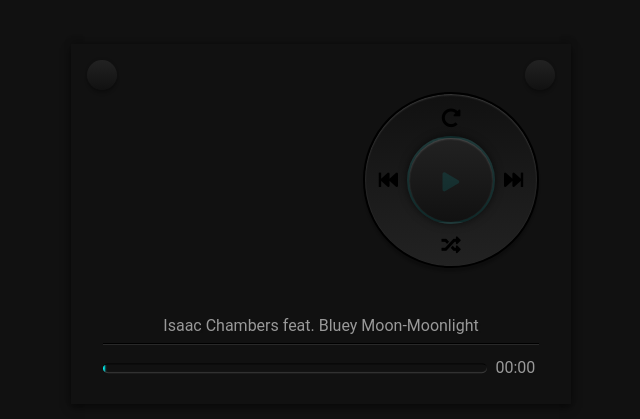
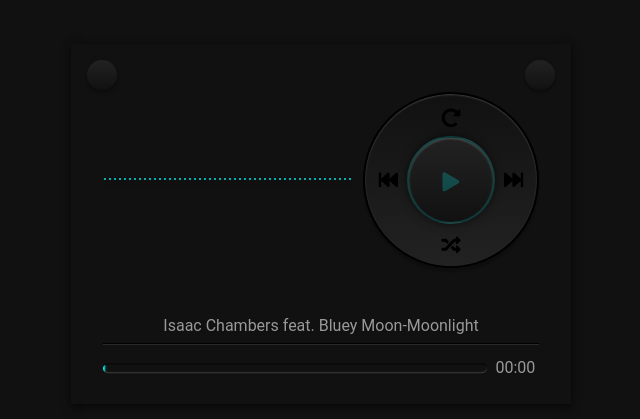
Before and after one commit to JakeChampion/Music-player, a plain HTML site: page index.html in a window 1280 px wide. Shown: the part 176-595 px from the top of the page, without its empty margins (319-959 px from the left). Drawn offline with Linux system fonts and the light colour scheme.

Commit message:
Audio Visualization was added.

```diff
--- a/index.html
+++ b/index.html
@@ -22,6 +22,16 @@
         id="audio"
       ></audio>
       <main>
+        <!-- <div class="vz-wrapper -canvas"></div> -->
+        <!-- <audio
+            src="music/Bratia Stereo - Ayayay (ft. Tony Tonite).mp3"
+            id="audio"
+          ></audio> -->
+
+        <div class="vz-wrapper -canvas">
+          <canvas id="myCanvas" width="250" height="150"></canvas>
+        </div>
+
         <div class="player">
           <i class="fas fa-redo-alt"></i>
           <i class="fa fa-fast-backward" id="prev"></i>
@@ -43,6 +53,7 @@
       </footer>
     </div>
 
+    <script src="library/myVisualizer.js"></script>
     <script src="script.js"></script>
   </body>
 </html>
--- /dev/null
+++ b/library/myVisualizer.js
@@ -0,0 +1,92 @@
+var BAR_PAD = 10;
+var BAR_WIDTH = 2;
+var MAX_BARS = 50;
+var MAX_BG_SCALE = 20;
+var SMOOTHING_SAMPLES = 10;
+
+let canvas = document.getElementById("myCanvas");
+let ctx = canvas.getContext("2d");
+
+var audioCtx, analyser, source;
+
+// canvas.width = window.innerWidth * 0.8;
+// canvas.height = window.innerHeight * 0.4;
+
+// window.onresize = function() {
+//   canvas.width = window.innerWidth * 0.8;
+//   canvas.height = window.innerHeight * 0.4;
+// };
+
+function draw_bars(values) {
+  var len = values.length - ~~(values.length / MAX_BARS) * 4;
+  var normFac = 255;
+  var maxValue = normFac;
+  var istep = ~~(len / MAX_BARS);
+  var step = canvas.width / MAX_BARS;
+  var x = BAR_WIDTH;
+  var height = canvas.height - BAR_PAD * 2;
+
+  for (var i = 0; i < len; i += istep) {
+    var v = values[i] / maxValue;
+    var h = v * height;
+    var y = height / 2 - h / 2;
+    ctx.beginPath();
+    ctx.shadowColor = "rgba(0, 0, 0, 0.5)";
+    ctx.shadowBlur = 8;
+    ctx.shadowOffsetX = 0;
+    ctx.shadowOffsetY = 4;
+    ctx.strokeStyle = "rgba(0, 255, 255, 0.9)";
+    ctx.lineWidth = BAR_WIDTH;
+    ctx.lineCap = "round";
+    ctx.moveTo(x, y);
+    ctx.lineTo(x, y + h);
+    ctx.stroke();
+    x += step;
+  }
+
+  // Background size change with bass
+  var fac = 0.0;
+  var div = 0;
+  for (var i = 0; i < len - SMOOTHING_SAMPLES; i++) {
+    var avgN = 0.0;
+    for (var j = 0; j < SMOOTHING_SAMPLES; j++) {
+      avgN += Math.abs((values[i + j] / maxValue) * 2.0);
+    }
+    avgN /= SMOOTHING_SAMPLES;
+
+    fac += avgN;
+    div++;
+  }
+  fac /= div;
+  fac *= MAX_BG_SCALE;
+
+  var szW = ~~(150 + fac);
+  var szH = ~~(100 + fac);
+  var sz = szW.toString() + "% " + szH.toString() + "%";
+  //   bg.style.backgroundSize = sz;
+}
+
+function mainloop() {
+  var fbc = new Uint8Array(analyser.frequencyBinCount);
+  analyser.getByteFrequencyData(fbc);
+
+  ctx.clearRect(0, 0, canvas.width, canvas.height);
+  draw_bars(fbc);
+
+  requestAnimationFrame(mainloop);
+}
+
+function setVisualizer(player) {
+  //   player.src = URL.createObjectURL(this.files[0]);
+  //   player.load();
+  //   sfbutton.classList.add("moveup");
+
+  audioCtx = new AudioContext();
+  analyser = audioCtx.createAnalyser();
+  source = audioCtx.createMediaElementSource(player);
+  source.connect(analyser);
+  analyser.connect(audioCtx.destination);
+
+  //   player.play();
+  mainloop();
+}
--- a/script.js
+++ b/script.js
@@ -8,6 +8,8 @@ let progress = document.getElementById("runner");
 let audio = document.getElementById("audio");
 let title = document.getElementById("title");
 let time = document.querySelector(".time");
+
+setVisualizer(audio);
 
 let songs = [
   "Bratia Stereo - Ayayay (ft. Tony Tonite)",
--- a/style.css
+++ b/style.css
@@ -50,8 +50,32 @@ header .pin2 {
 
 main {
   display: flex;
-  justify-content: right;
+  justify-content: center;
+  /* align-items: center; */
   padding: 1rem 2rem;
+}
+
+/* .vz-wrapper {
+  position: relative;
+  cursor: pointer;
+} */
+
+.vz-wrapper.-canvas {
+  position: relative;
+  /* top: 1%; */
+  /* top: 50%;
+  left: 50%;
+  transform: translate(-50%, -50%); */
+  height: initial;
+  width: initial;
+  background: transparent;
+  box-shadow: none;
+}
+
+canvas {
+  position: relative;
+  top: 55%;
+  transform: translateY(-50%);
 }
 
 main .player {
@@ -75,20 +99,21 @@ main .player .fas {
 }
 
 main .player .fa:hover,
-main .player .fas:hover {
+main .player .fas:hover,
+.player #play.active {
   color: cyan;
   text-shadow: 0 0 4px cyan;
 }
 
 main .player .fa-play,
-main .player .fa-pause {
+#play.active {
   width: 88px;
   height: 88px;
   top: 50%;
   left: 50%;
   transform: translate(-50%, -50%);
   /* border: 2px solid #000; */
-  border: 2px solid rgba(0, 255, 255, 0.1);
+  /* border: 2px solid rgba(0, 255, 255, 0.1); */
   border-radius: 50%;
   text-align: center;
   line-height: 88px;
@@ -96,19 +121,25 @@ main .player .fa-pause {
   box-shadow: inset 0 1px 2px rgba(255, 255, 255, 0.2),
     0 0 8px rgba(0, 0, 0, 0.6);
 
-  color: rgba(0, 255, 255, 0.1);
+  /* color: rgba(0, 255, 255, 0.1); */
+}
+
+#play.active {
+  border: 2px solid rgba(0, 255, 255, 0.9);
 }
 
 main .player .fa-play {
+  border: 2px solid rgba(0, 255, 255, 0.1);
+  color: rgba(0, 255, 255, 0.1);
   animation: pulse 0.8s ease-in-out infinite alternate;
 }
 
-/* @keyframes pulse {
+@keyframes pulse {
   to {
     color: cyan;
     border-color: rgba(0, 255, 255, 0.6);
   }
-} */
+}
 
 main .player .fa-redo-alt {
   top: 8%;
```
